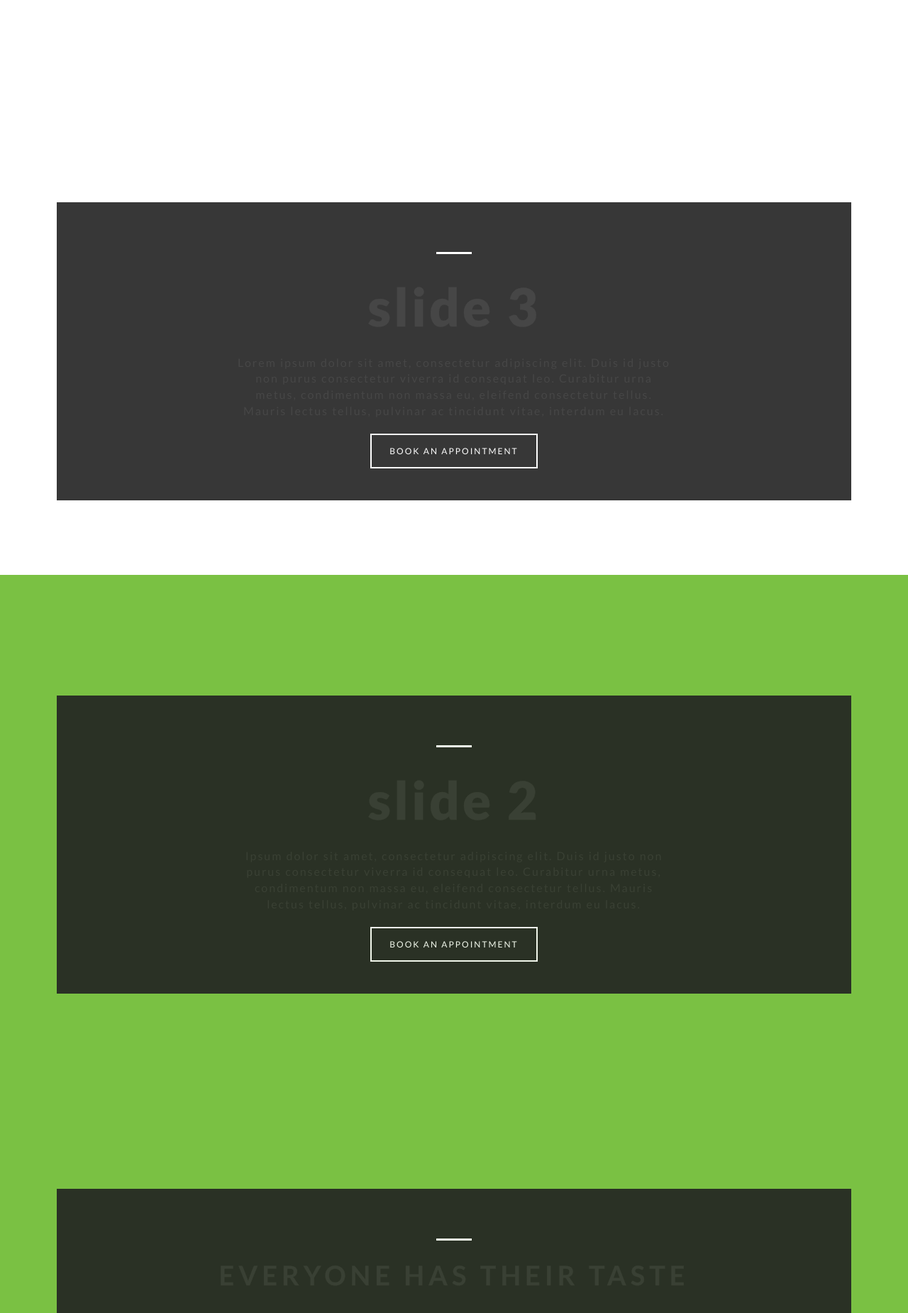
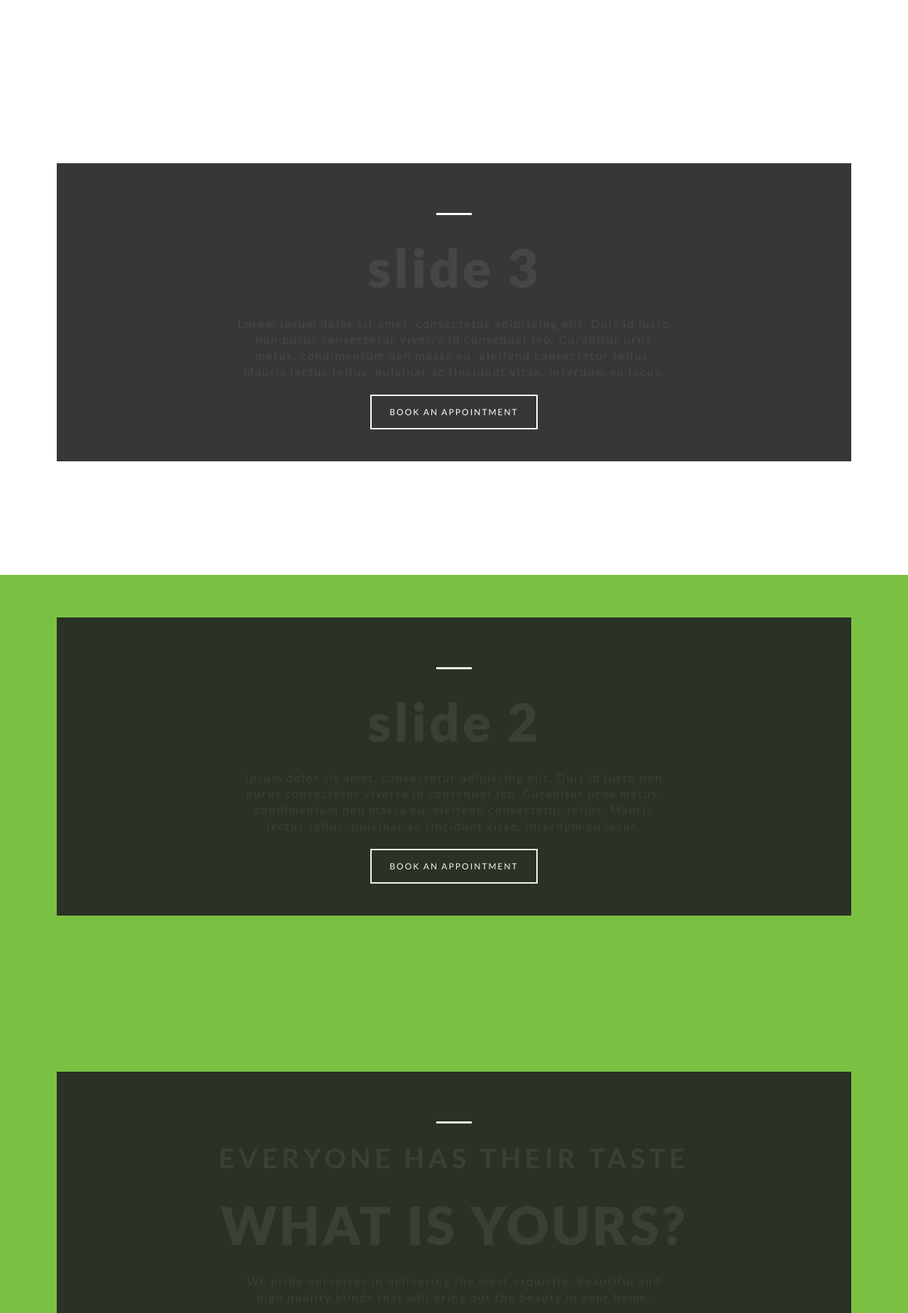
Before and after one commit to godspell/excel-blinds, a PHP site: page / in a window 1280 px wide. Shown: the part 70-1920 px from the top of the page at 71% size. Run offline with PHP 8.4, Linux system fonts and the light colour scheme; style sheets or scripts are compiled from the project's sources; some libraries are stand-ins or nearby versions; grey boxes are pictures that could not be loaded.

Commit message:
Centered banner text on page 1

```diff
--- a/css/style.less
+++ b/css/style.less
@@ -116,7 +116,7 @@ section#fader ul#slides li {
 	opacity: 0.9;
 	margin: 0 10px 0 10px;
 	height: 420px;
-	margin-top: 275px;
+	margin-top: 220px;
 	padding: 0;
 	text-align: center;
 }
```
